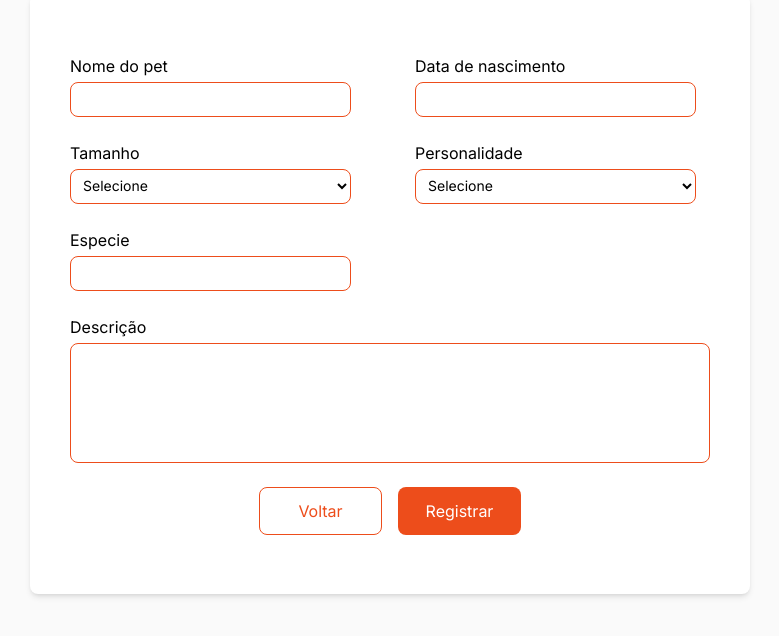
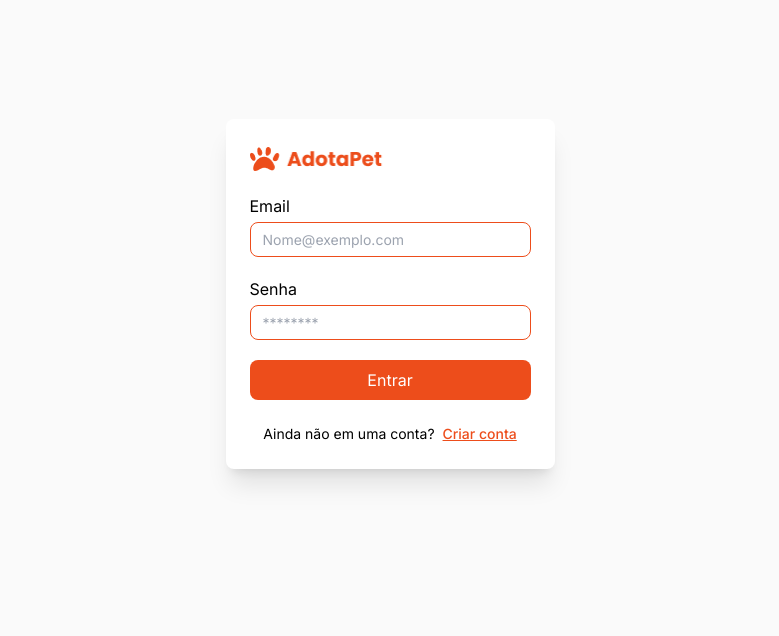
Before and after one commit to Renchs/sistema-pata-frontend, a React (Vite) app: page / in a window 1280 px wide. Shown: the part 106-742 px from the top of the page, without its empty margins (250-1029 px from the left). Built offline with nearby package versions, Linux system fonts and the light colour scheme.

Commit message:
refactor: loginForm

```diff
--- a/src/App.tsx
+++ b/src/App.tsx
@@ -1,11 +1,12 @@
-import { FormsPet } from "./components/forms-pet";
+// import { FormsPet } from "./components/forms-pet";
+import { ModalLogin } from "./components/modalLogin";
 
 export function App() {
 
   return (
     <>
       <div className="flex w-full bg-[#FAFAFA] h-screen justify-center items-center">
-        <FormsPet />
+        <ModalLogin />
       </div>
     </>
   )
--- a/src/components/modalLogin/index.tsx
+++ b/src/components/modalLogin/index.tsx
@@ -12,13 +12,13 @@ export function ModalLogin() {
     const { register, handleSubmit, formState: { errors } } = useForm<ILoginUsuario>({
         resolver: zodResolver(userLogin)
     });
-    const onSubmit = (data: ILoginUsuario) => {
+    const onLoginSubmit = (data: ILoginUsuario) => {
         console.log(data);
 
     }
     return (
-        <section className="w-[329px] h-[344px] flex flex-col items-center justify-evenly shadow-xl rounded-lg">
-            <div className="flex flex-col gap-5">
+        <section className="w-[329px] h-[350px] flex flex-col items-center justify-evenly shadow-xl rounded-lg bg-white">
+            <form onSubmit={handleSubmit(onLoginSubmit)} className="flex flex-col gap-5">
                 <img className="w-[147px]" src="/src/assets/Logo.png" alt="AdotaPet" />
                 <CampoInput
                     nomeLabel="Email"
@@ -36,8 +36,8 @@ export function ModalLogin() {
                     placeholder="********"
                     error={errors.senha}
                 />
-                <button onClick={() => handleSubmit(onSubmit)()} className="w-[281px] h-10 rounded-lg bg-primary text-white">Entrar</button>
-            </div>
+                <button type="submit" className="w-[281px] h-10 rounded-lg bg-primary text-white">Entrar</button>
+            </form>
             <div className="flex gap-2 text-sm">
                 <p>Ainda não em uma conta?</p>
                 <a className="text-primary font-medium underline" href="#">Criar conta</a>
```
